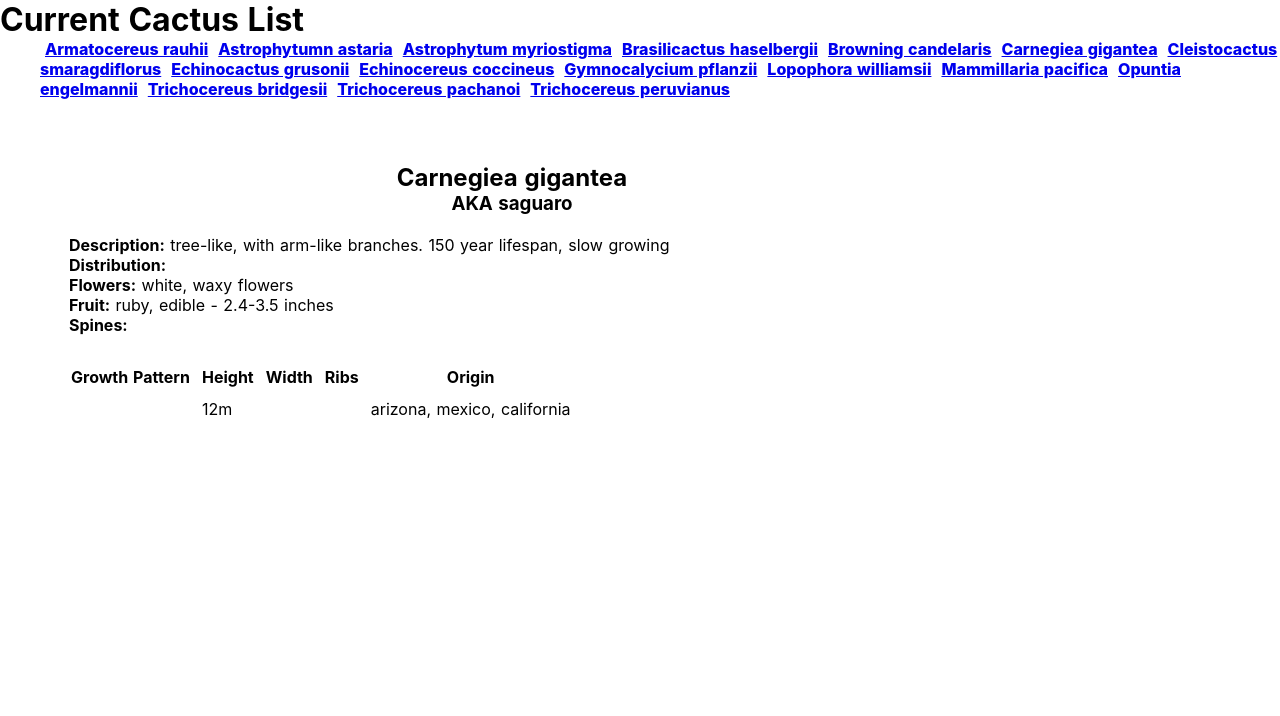
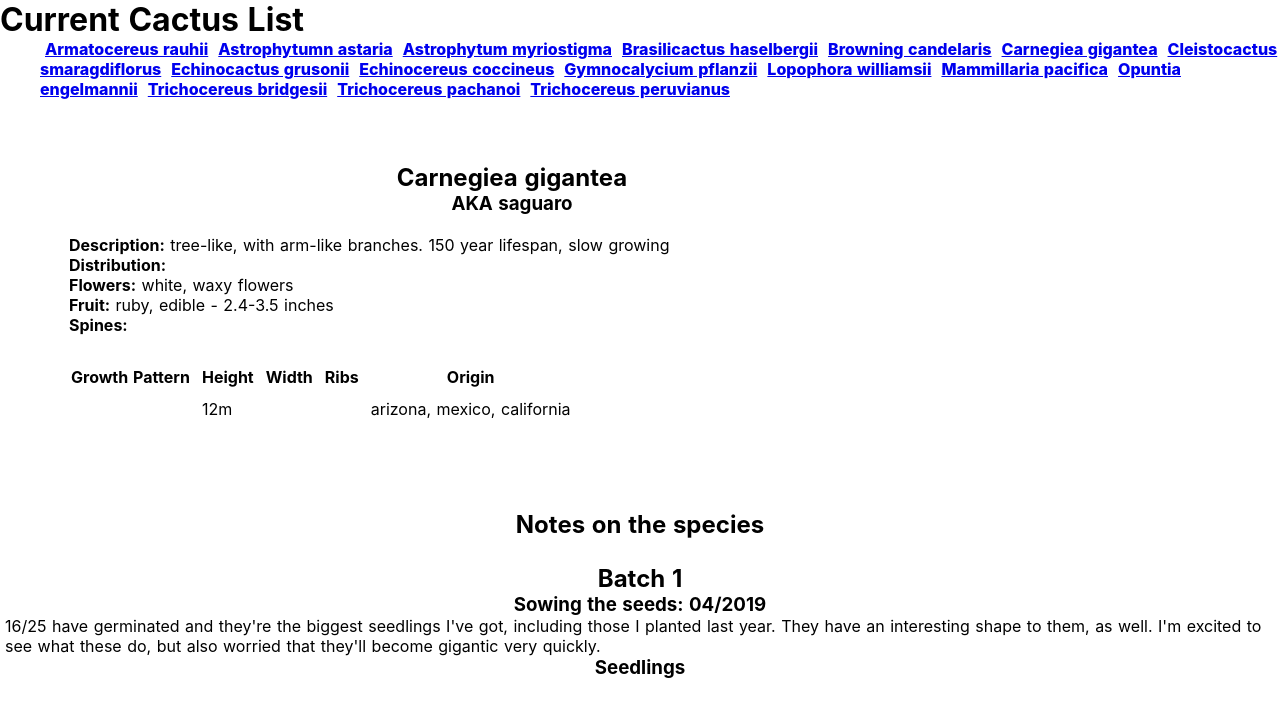
Before and after one commit to Macpeters/cactus, a Nuxt app: page /cactus in a window 1280 px wide. Both pictures are taken after a click on the link "Carnegiea gigantea". Shown: the top 716 px of the page. Built offline with nearby package versions, Linux system fonts and the light colour scheme.

Commit message:
added gigantea

```diff
--- /dev/null
+++ b/components/cactus/carnegieaGigantea.vue
@@ -0,0 +1,40 @@
+<template>
+  <div>
+    <article>
+      <h2>Notes on the species</h2>
+      <div>
+
+      </div>
+    </article>
+
+    <article>
+      <h2>Batch 1</h2>
+      <div>
+        <h3>Sowing the seeds: 04/2019</h3>
+          <div>16/25 have germinated and they're the biggest seedlings I've got, including those
+            I planted last year.  They have an interesting shape to them, as well.  I'm excited
+            to see what these do, but also worried that they'll become gigantic very quickly.
+          </div>
+      </div>
+      <div>
+        <h3>Seedlings</h3>
+          <div>
+
+          </div>
+      </div>
+    </article>
+  </div>
+</template>
+
+<script>
+  export default {
+    head () {
+      return {
+        name: 'carnegieaGigantea',
+        title: 'Carnegiea gigantea'
+      }
+    }}
+</script>
+
+<style>
+</style>
--- a/pages/cactus.vue
+++ b/pages/cactus.vue
@@ -13,6 +13,7 @@
 
 
     <span v-if="cactus.slug=='astrophytum_myriostigma'"><astrophytumMyriostigma /></span>
+    <span v-if="cactus.slug=='carnegiea_gigantea'"><carnegieaGigantea /></span>
     <span v-if="cactus.slug=='lopophora_williamsii'"><lopophoraWilliamsii /></span>
     <span v-if="cactus.slug=='mammillaria_pacifica'"><mammillariaPacifica /></span>
     <span v-if="cactus.slug=='opuntia_engelmannii'"><opuntiaEngelmannii /></span>
@@ -28,6 +29,7 @@
   import list from '../assets/cactus.json';
   import cactusDetails from "../components/details.vue"
   import astrophytumMyriostigma from "../components/cactus/astrophytumMyriostigma.vue"
+  import carnegieaGigantea from "../components/cactus/carnegieaGigantea.vue"
   import lopophoraWilliamsii from "../components/cactus/lopophoraWilliamsii.vue"
   import mammillariaPacifica from "../components/cactus/mammillariaPacifica.vue"
   import opuntiaEngelmannii from "../components/cactus/opuntiaEngelmannii.vue"
@@ -40,6 +42,7 @@
       list,
       cactusDetails,
       astrophytumMyriostigma,
+      carnegieaGigantea,
       lopophoraWilliamsii,
       mammillariaPacifica,
       opuntiaEngelmannii,
```
